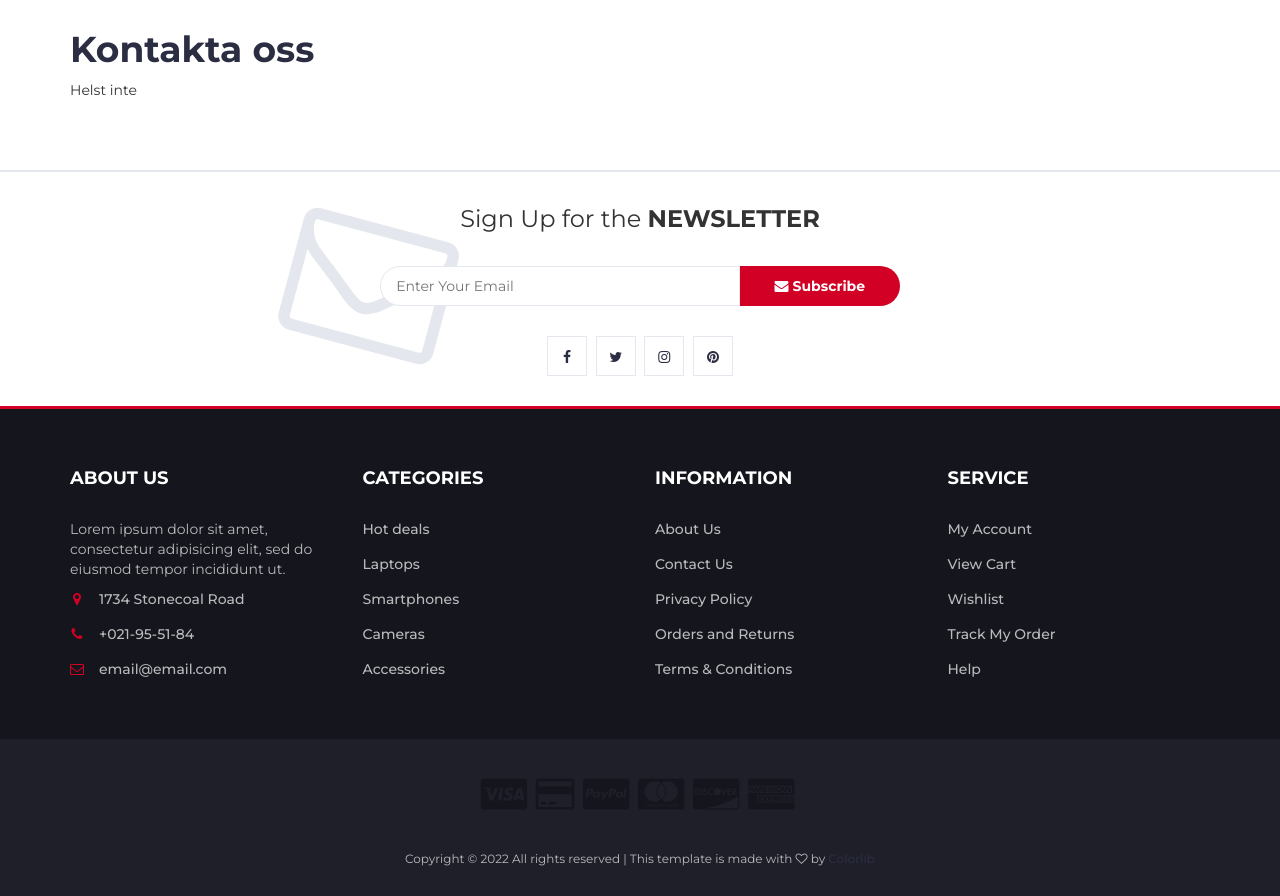
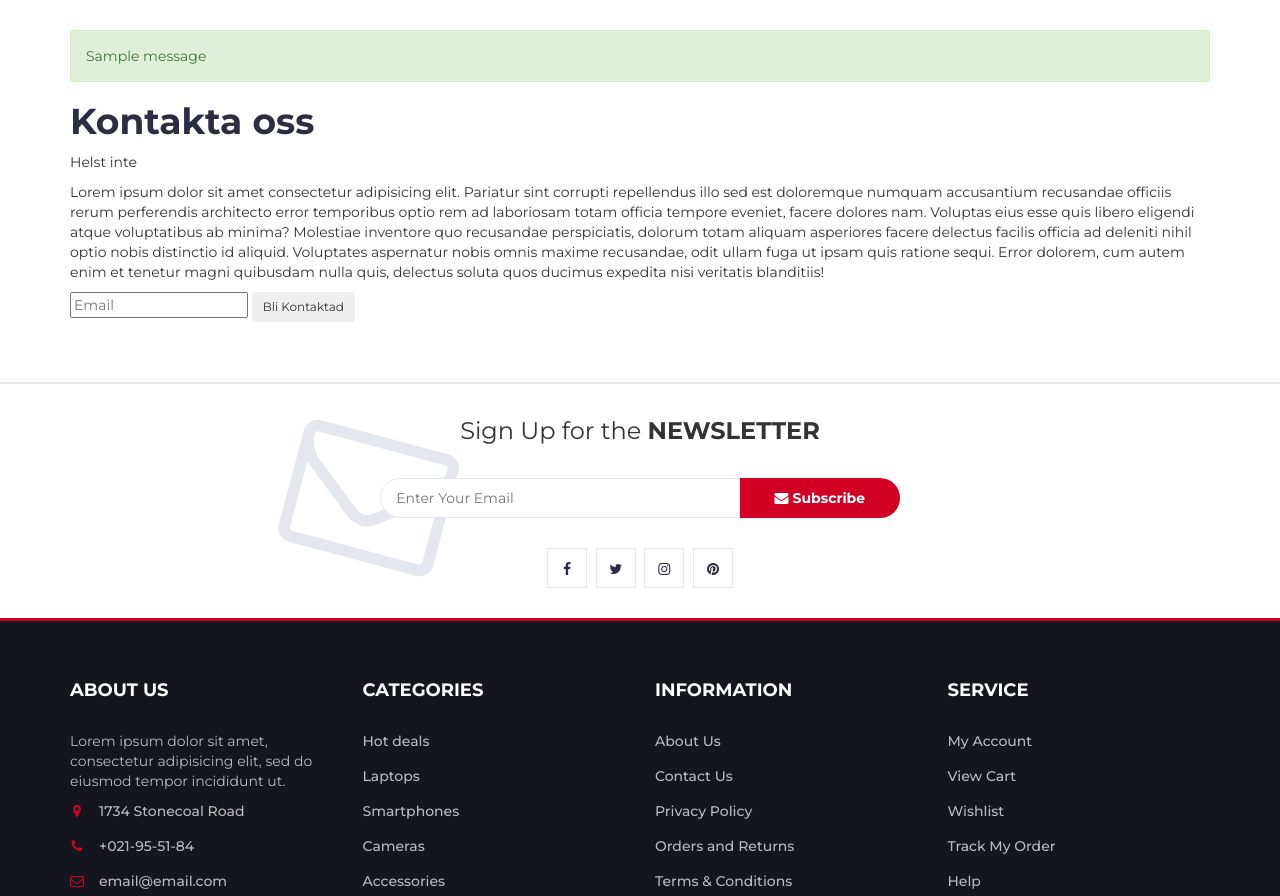
Before and after one commit to alsomeb/gruppArbete, a Flask app: template templates/site/contact.html in a window 1280 px wide. Shown: the part 165-1061 px from the top of the page. Run offline with Flask 2, Linux system fonts and the light colour scheme; the template is opened without the code that fills it, so the values that code supplies are empty; tables that the repository leaves empty hold one stand-in row (values such as "Sample post"); one stand-in notice (Sample message) is shown; parts of the project's set-up code (start-up, migrations or seed data) failed here and were passed over; some libraries are stand-ins or nearby versions.

Commit message:
added flash, contact us

```diff
--- a/config.py
+++ b/config.py
@@ -1,6 +1,6 @@
 
 class ConfigDebug():
-    SQLALCHEMY_DATABASE_URI = 'mysql+mysqlconnector://root:Ahmad123.@localhost/gruppUppgift'    # File-based SQL database
+    SQLALCHEMY_DATABASE_URI = 'mysql+mysqlconnector://root:sparven23@localhost/gruppUppgift'    # File-based SQL database
     SECRET_KEY = 'SDFA11#'
 
  # Flask-Mail SMTP server settings
--- a/templates/baseTemplate.html
+++ b/templates/baseTemplate.html
@@ -12,6 +12,8 @@
     <link type="text/css" rel="stylesheet" href="{{ url_for('static',filename='css/slick-theme.css') }}" />
     <link type="text/css" rel="stylesheet" href="{{ url_for('static',filename='css/nouislider.min.css') }}" />
     <link rel="stylesheet" href="{{ url_for('static',filename='css/font-awesome.min.css') }}">
+    <!-- BoxIcons-->
+    <link href='https://unpkg.com/boxicons@2.1.1/css/boxicons.min.css'  rel='stylesheet'>
     <link type="text/css" rel="stylesheet" href="{{ url_for('static',filename='css/style.css') }}" />
     <!--[if lt IE 9]>
       <script src="https://oss.maxcdn.com/html5shiv/3.7.3/html5shiv.min.js"></script>
@@ -161,7 +163,15 @@
     <div class="section">
         <!-- container -->
         <div class="container">
-
+            {% with messages = get_flashed_messages(with_categories=true) %}
+            {% if messages %}
+                {% for category, message in messages %}
+                <div class="alert alert-{{ category }}" role="alert">
+                {{ message }}
+                </div>
+                {% endfor %}
+            {% endif %}
+            {% endwith %}
             {% block maincontent %}{% endblock %}
 
         </div>
--- a/templates/site/contact.html
+++ b/templates/site/contact.html
@@ -1,11 +1,22 @@
 {% extends "baseTemplate.html" %}
-{% block title %}Start{% endblock %}
+{% block title %}Contact Us{% endblock %}
 {% block maincontent %}
 
 
 
 <h1>Kontakta oss</h1>
 <p>Helst inte</p>
+<p>Lorem ipsum dolor sit amet consectetur adipisicing elit.
+  Pariatur sint corrupti repellendus illo sed est doloremque numquam accusantium recusandae officiis rerum perferendis architecto error temporibus optio rem ad laboriosam totam officia tempore eveniet,
+  facere dolores nam. Voluptas eius esse quis libero eligendi atque voluptatibus ab minima? Molestiae inventore quo recusandae perspiciatis, dolorum totam aliquam asperiores facere delectus facilis officia ad deleniti nihil optio nobis distinctio id aliquid.
+  Voluptates aspernatur nobis omnis maxime recusandae, odit ullam fuga ut ipsam quis ratione sequi. Error dolorem, cum autem enim et tenetur magni quibusdam nulla quis,
+  delectus soluta quos ducimus expedita nisi veritatis blanditiis!</p>
+
+
+<form method="POST" action="{{ url_for('site.contact') }}">
+  <input type="email" placeholder="Email" name="Email" id="Email">
+  <button type="submit" class="btn btn-secondary btn-sm">Bli Kontaktad</button>
+</form>
 
 
 {% endblock %}
```
Also changed, not shown: areas/site/sitePages.py (+6 -2 lines).
